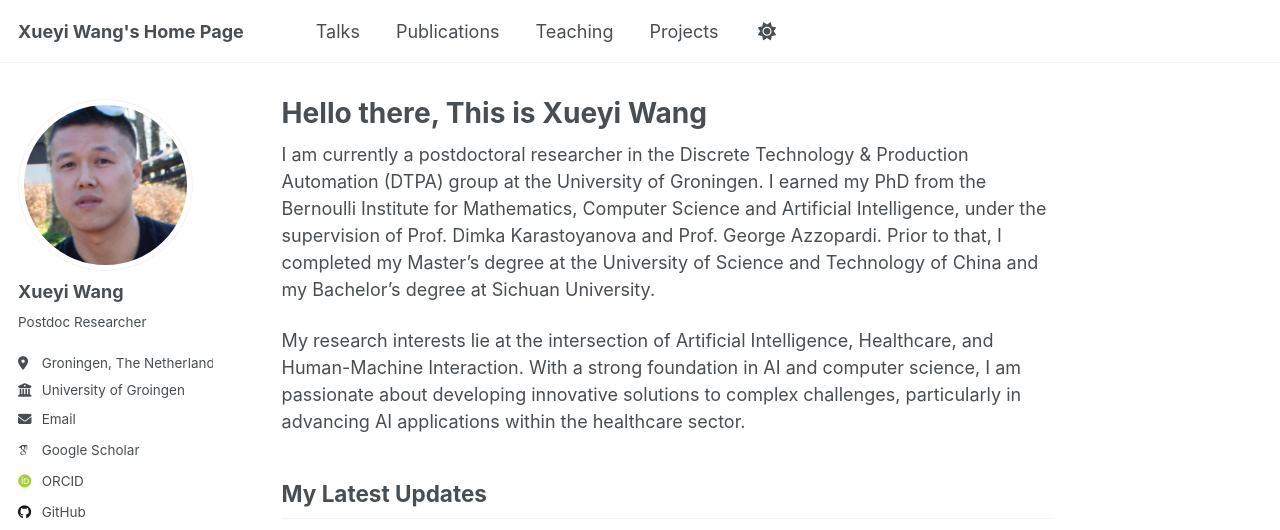
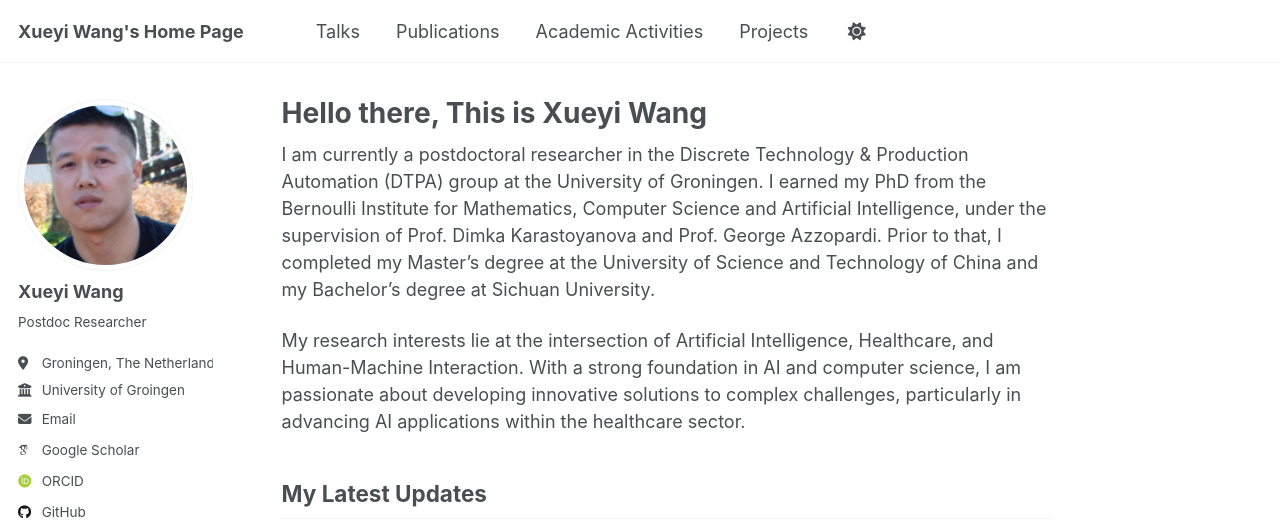
Before and after one commit to Xueyi-Wang/Xueyi-Wang.github.io, a Jekyll site: the page built from _pages/about.md, in a window 1280 px wide. Shown: the top 530 px of the page. Built offline with Jekyll 4.4.1, drawn with Linux system fonts in a browser that asks for light colours; some web fonts are replaced; grey boxes are pictures that could not be loaded.

Commit message:
Rename Teaching to Academic Activities in navigation
Co-Authored-By: Claude Opus 4.6 <noreply@anthropic.com>

```diff
--- a/_data/navigation.yml
+++ b/_data/navigation.yml
@@ -15,7 +15,7 @@ main:
   - title: "Publications"
     url: /publications/
 
-  - title: "Teaching"
+  - title: "Academic Activities"
     url: /teaching/
 
   # - title: "Portfolio"
```
